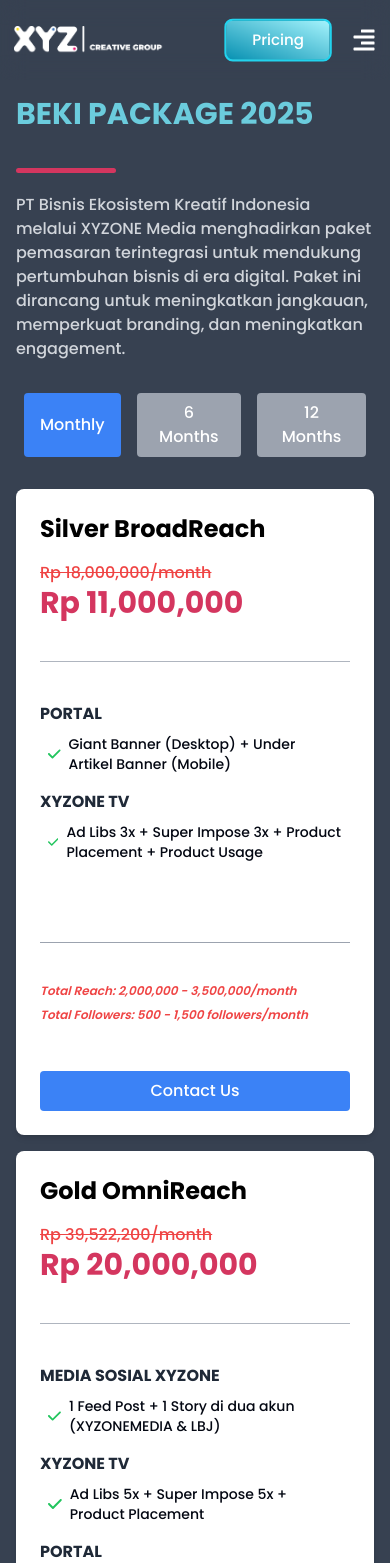
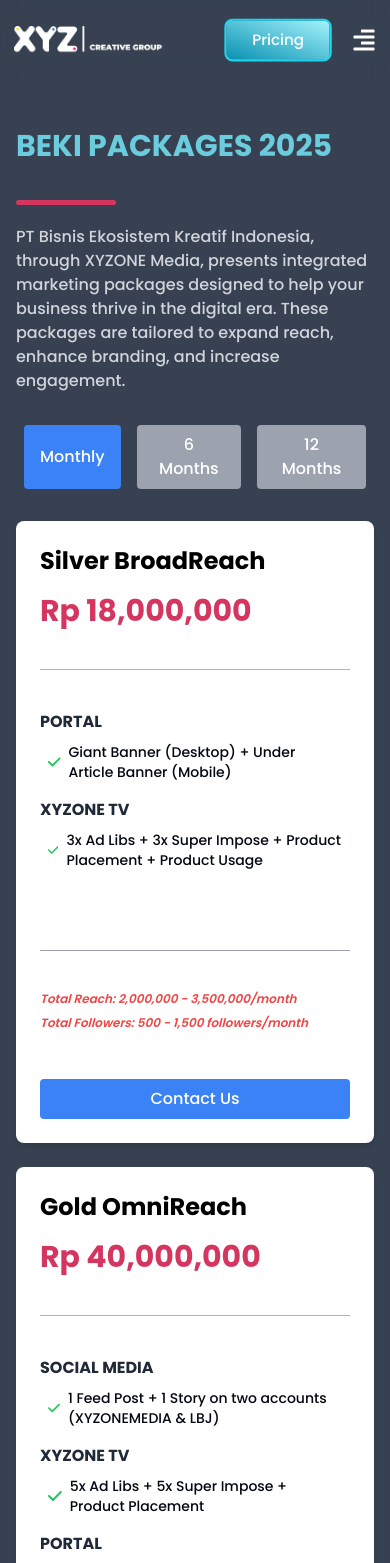
Before and after one commit to BLWARK/ujoheowasje0oqwaopepokdaskkxyz, a Next.js app: page /main/pricing in a window 390 px wide. Shown: the top 1563 px of the page. Built offline with nearby package versions, Linux system fonts and the light colour scheme.

Commit message:
fixing price at pricing page

```diff
--- a/app/main/pricing/page.jsx
+++ b/app/main/pricing/page.jsx
@@ -1,237 +1,148 @@
-"use client"
-import React, { useState, useEffect } from 'react';
+"use client";
+import React, { useState, useEffect } from "react";
 import { FaCheck } from "react-icons/fa6";
 import AOS from "aos";
 import "aos/dist/aos.css";
+import { packages, discounts } from "@/data/dataPackage"; // Pastikan path sesuai dengan lokasi file
 
 const PricingPage = () => {
-  const [billingCycle, setBillingCycle] = useState('monthly');
+  const [billingCycle, setBillingCycle] = useState("monthly");
 
   useEffect(() => {
     AOS.init({
-      duration: 7000, // Durasi animasi (ms)
-      easing: "ease-out", // Gaya easing
+      duration: 7000, // Turunkan ke durasi yang lebih realistis
+      easing: "ease-out",
       once: true, // Animasi hanya terjadi sekali
+
     });
+
+    // Re-initialize ketika komponen dirender ulang (untuk SSR)
+    AOS.refresh();
   }, []);
-
-  // Diskon yang dihitung manual
-  const discounts = {
-    "Silver BroadReach": { semiAnnual: 5.3, annual: 11.74 },
-    "Gold OmniReach": { semiAnnual: 7.92, annual: 13.96 },
-    "Platinum OmniMax": { semiAnnual: 5.95, annual: 11.9 },
-    "Diamond ImpactReach": { semiAnnual: 7.35, annual: 13.24 }
-  };
-
-  const packages = [
-    {
-      name: 'Silver BroadReach',
-      highlight: false,
-      cardColor: 'bg-white',
-      prices: {
-        monthly: 'Rp 11,000,000',
-        semiAnnual: 'Rp 62,500,000',
-        annual: 'Rp 116,500,000',
-      },
-      originalPrice: 'Rp 18,000,000/month',
-      totalReach: 'Total Reach: 2,000,000 - 3,500,000/month',
-      totalFollowers: 'Total Followers: 500 - 1,500 followers/month',
-      features: [
-        {
-          title: 'PORTAL',
-          items: ['Giant Banner (Desktop) + Under Artikel Banner (Mobile)']
-        },
-        {
-          title: 'XYZONE TV',
-          items: ['Ad Libs 3x + Super Impose 3x + Product Placement + Product Usage']
-        }
-      ]
-    },
-    {
-      name: 'Gold OmniReach',
-      highlight: false,
-      cardColor: 'bg-white',
-      prices: {
-        monthly: 'Rp 20,000,000',
-        semiAnnual: 'Rp 110,500,000',
-        annual: 'Rp 206,500,000',
-      },
-      originalPrice: 'Rp 39,522,200/month',
-      totalReach: 'Total Reach: 2,500,000 - 8,000,000/month',
-      totalFollowers: 'Total Followers: 1,500 - 3,500 followers/month',
-      features: [
-        {
-          title: 'MEDIA SOSIAL XYZONE',
-          items: ['1 Feed Post + 1 Story di dua akun (XYZONEMEDIA & LBJ)']
-        },
-        {
-          title: 'XYZONE TV',
-          items: ['Ad Libs 5x + Super Impose 5x + Product Placement']
-        },
-        {
-          title: 'PORTAL',
-          items: ['Giant Banner (Desktop) + Bottom Banner (Mobile)']
-        }
-      ]
-    },
-    {
-      name: 'Platinum OmniMax',
-      highlight: true,
-      cardColor: 'bg-white',
-      prices: {
-        monthly: 'Rp 28,000,000',
-        semiAnnual: 'Rp 158,000,000',
-        annual: 'Rp 296,000,000',
-      },
-      originalPrice: 'Rp 48,499,960/month',
-      totalReach: 'Total Reach: 4,000,000 - 8,000,000/month',
-      totalFollowers: 'Total Followers: 3,000 - 7,000 followers/month',
-      features: [
-        {
-          title: 'SOSIAL MEDIA MANAGEMENT',
-          items: [
-            'Posting Instagram (Feed 20x, Story 70x, Reels 10x)',
-            'Posting Twitter 10x',
-            'Posting Tiktok 10x',
-            'Pengelolaan interaksi dengan audiens (Komentar)',
-            'Laporan kinerja bulanan (KPI : Reach & Followers)',
-            '2 iklan berbayar (ads) per bulan',
-            '500 digital army per bulan',
-            'Penyesuaian konten dengan tren terbaru'
-          ]
-        },
-        {
-          title: 'XYZONE TV',
-          items: ['Ad Libs 5x + Super Impose 5x + Product Placement + Product Usage']
-        },
-        {
-          title: 'PORTAL',
-          items: ['Top Banner (Desktop) + Rectangle Banner (Mobile)']
-        }
-      ]
-    },
-    {
-      name: 'Diamond ImpactReach',
-      highlight: false,
-      cardColor: 'bg-white',
-      prices: {
-        monthly: 'Rp 51,000,000',
-        semiAnnual: 'Rp 283,500,000',
-        annual: 'Rp 531,000,000',
-      },
-      originalPrice: 'Rp 87,891,600/month',
-      totalReach: 'Total Reach: 5,000,000 - 10,000,000 /month',
-      totalFollowers: 'Total Followers: 4,000 - 10,000 followers/month',
-      features: [
-        {
-          title: 'SOSIAL MEDIA MANAGEMENT',
-          items: [
-            'Posting Instagram (Feed 25x, Story 90x, Reels 15x)',
-            'Posting Twitter 20x',
-            'Posting Tiktok 15x',
-            'Pengelolaan interaksi dengan audiens (Komentar)',
-            'Laporan kinerja bulanan (KPI : Reach & Followers)',
-            '500 digital army per bulan',
-            'Laporan kinerja bulanan dengan analisis mendalam dan rekomendasi',
-            '3 iklan berbayar (ads) per bulan',
-            `Penyesuaian konten dengan tren terkini dan konten yang lebih kreatif ${billingCycle !== 'monthly' ? ' - Eksklusif' : ''}`,
-            `${billingCycle === 'annual' ? 'Optimalisasi hashtag dan caption SEO untuk engagement maksimal - Eksklusif' : ''}`,
-            'Dapat landing page website brand (domain dan server exclude)'
-          ].filter(Boolean)
-        },
-        {
-          title: 'XYZONE TV',
-          items: ['Ad Libs 7x + Super Impose 7x + Product Placement + Product Usage']
-        },
-        {
-          title: 'PORTAL',
-          items: ['Top Banner (Desktop) + Rectangle Banner (Mobile)']
-        },
-        {
-          title: 'MEDIA SOSIAL XYZONE',
-          items: ['1 Feed Post + 1 Story + 1 Reel di dua akun']
-        }
-      ]
-    }
-  ];
-
   return (
-    <div className="2xl:p-6 2xl:px-20 p-4 bg-gray-750 mt-20 ">
-      <div className="flex flex-col 2xl:justify-center justify-start 2xl:items-center items-start">
-        <h1 className="2xl:text-5xl text-3xl font-bold 2xl:text-center text-left mb-4 text-secondary">BEKI PACKAGE 2025</h1>
+    <div className="2xl:p-6 2xl:px-20 p-4 bg-gray-750 mt-28 mb-20 ">
+      <div data-aos="fade-up" data-aos-duration="5000" className="flex flex-col 2xl:justify-center justify-start 2xl:items-center items-start">
+        <h1 className="2xl:text-5xl text-3xl font-bold 2xl:text-center text-left mb-4 text-secondary">
+          BEKI PACKAGES 2025
+        </h1>
         <div className="w-[100px] h-[5px] bg-hover rounded-full my-5"></div>
-        <p className="2xl:text-center text-left text-gray-300 mb-8 2xl:w-[70%] w-full 2xl:text-xl text-small ">
-          PT Bisnis Ekosistem Kreatif Indonesia melalui XYZONE Media menghadirkan paket pemasaran terintegrasi
-          untuk mendukung pertumbuhan bisnis di era digital. Paket ini dirancang untuk meningkatkan jangkauan,
-          memperkuat branding, dan meningkatkan engagement.
+        <p className="2xl:text-center text-left text-gray-300 mb-8 2xl:w-[70%] w-full 2xl:text-xl text-small">
+          PT Bisnis Ekosistem Kreatif Indonesia, through XYZONE Media, presents
+          integrated marketing packages designed to help your business thrive in
+          the digital era. These packages are tailored to expand reach, enhance
+          branding, and increase engagement.
         </p>
       </div>
+
       {/* Billing Toggle */}
-      <div className="flex 2xl:justify-center justify-start overflow-auto mb-8">
+      <div data-aos="fade-up" className="flex 2xl:justify-center justify-start overflow-auto mb-8">
         <button
-          onClick={() => setBillingCycle('monthly')}
-          className={`px-4 py-2 mx-2 ${billingCycle === 'monthly' ? 'bg-blue-500 text-white' : 'bg-gray-400'} rounded`}
+          onClick={() => setBillingCycle("monthly")}
+          className={`px-4 py-2 mx-2 ${
+            billingCycle === "monthly"
+              ? "bg-blue-500 text-white"
+              : "bg-gray-400"
+          } rounded`}
         >
           Monthly
         </button>
         <button
-          onClick={() => setBillingCycle('semiAnnual')}
-          className={`px-4 py-2 mx-2 ${billingCycle === 'semiAnnual' ? 'bg-blue-500 text-white' : 'bg-gray-400'} rounded`}
+          onClick={() => setBillingCycle("semiAnnual")}
+          className={`px-4 py-2 mx-2 ${
+            billingCycle === "semiAnnual"
+              ? "bg-blue-500 text-white"
+              : "bg-gray-400"
+          } rounded`}
         >
           6 Months
         </button>
         <button
-          onClick={() => setBillingCycle('annual')}
-          className={`px-4 py-2 mx-2 ${billingCycle === 'annual' ? 'bg-blue-500 text-white' : 'bg-gray-400'} rounded`}
+          onClick={() => setBillingCycle("annual")}
+          className={`px-4 py-2 mx-2 ${
+            billingCycle === "annual" ? "bg-blue-500 text-white" : "bg-gray-400"
+          } rounded`}
         >
           12 Months
         </button>
       </div>
 
       {/* Pricing Grid */}
-      <div className="grid grid-cols-1 md:grid-cols-4 gap-4">
+      <div  className="grid grid-cols-1 md:grid-cols-4 gap-6">
         {packages.map((pkg, index) => (
           <div
+          data-aos="flip-left"
+          data-aos-duration="5000"
             key={index}
-            className={`p-6 rounded-lg shadow-md ${pkg.cardColor} flex flex-col justify-between h-full transition-transform transform hover:scale-105 hover:bg-gradient-to-tr ${pkg.highlight ? 'border-4 border-hover scale-100' : ''}`}
+            className={`p-6 rounded-lg shadow-md ${
+              pkg.cardColor
+            } flex flex-col justify-between h-full   ${
+              pkg.highlight ? "border-4 border-hover scale-100" : ""
+            }`}
           >
             <div>
-              <div className="flex justify-between items-center mb-4">
-                <h2 className="2xl:text-2xl text-2xl font-bold text-black">{pkg.name}</h2>
+              <div  className="flex justify-between items-center mb-4">
+                <h2 className="2xl:text-2xl text-2xl font-bold text-black">
+                  {pkg.name}
+                </h2>
                 {pkg.highlight && (
-                  <span className="bg-red-500 text-white 2xl:px-2 px-2 animate-pulse py-2 rounded text-sm">Best Value</span>
+                  <span className="bg-red-500 text-white 2xl:px-2 px-2 animate-pulse py-2 rounded text-sm">
+                    Best Value
+                  </span>
                 )}
               </div>
-              <p className="text-md text-red-500 line-through">{pkg.originalPrice}</p>
               <p className="text-3xl font-bold text-hover flex items-center gap-2">
                 {pkg.prices[billingCycle]}
-                {billingCycle !== 'monthly' && (
+                {billingCycle !== "monthly" && (
                   <span className="text-red-500 text-sm">
-                    (Save {billingCycle === 'semiAnnual' ? discounts[pkg.name].semiAnnual : discounts[pkg.name].annual}%)
+                    (Save{" "}
+                    {billingCycle === "semiAnnual"
+                      ? discounts[pkg.name].semiAnnual
+                      : discounts[pkg.name].annual}
+                    %)
                   </span>
                 )}
               </p>
               <div className="w-full h-[1px] bg-gray-400 opacity-80 my-10"></div>
               {pkg.features.map((feature, i) => (
                 <div key={i} className="mb-4 gap-4">
-                  <h3 className="font-bold text-gray-800 mb-2">{feature.title}</h3>
+                  <h3 className="font-bold text-gray-800 mb-2">
+                    {feature.title}
+                  </h3>
                   <ul className="space-y-2">
                     {feature.items.map((item, j) => (
-                      <li key={j} className="flex items-center text-gray-950 text-sm px-2">
-                        <FaCheck className="text-green-500 mr-2 text-lg" /> {item}
+                      <li
+                        key={j}
+                        className="flex items-center text-gray-950 text-sm px-2"
+                      >
+                        <FaCheck className="text-green-500 mr-2 text-lg" />{" "}
+                        {item}
                       </li>
                     ))}
                   </ul>
                 </div>
               ))}
             </div>
+
             <div className="mt-6">
               <div className="w-full h-[1px] bg-gray-400 my-10"></div>
-              <p className="text-red-500 text-xs font-semibold italic mb-2">{pkg.totalReach}</p>
-              <p className="text-red-500 text-xs font-semibold italic mb-2">{pkg.totalFollowers}</p>
-              <button className="w-full bg-blue-500 text-white py-2 rounded hover:bg-blue-600 mt-10">
-                Contact Us
-              </button>
+              <p className="text-red-500 text-xs font-semibold italic mb-2">
+                {pkg.totalReach}
+              </p>
+              <p className="text-red-500 text-xs font-semibold italic mb-2">
+                {pkg.totalFollowers}
+              </p>
+
+              {/* Contact Us Button */}
+              <a
+                href="https://wa.me/6281295095096"
+                target="_blank"
+                rel="noopener noreferrer"
+                className="w-full block"
+              >
+                <button className="w-full bg-blue-500 text-white py-2 rounded hover:bg-blue-600 mt-10">
+                  Contact Us
+                </button>
+              </a>
             </div>
           </div>
         ))}
--- /dev/null
+++ b/data/dataPackage.js
@@ -0,0 +1,144 @@
+// dataPackage.js
+
+const discounts = {
+    "Silver BroadReach": { semiAnnual: 5.56, annual: 12.0 },
+    "Gold OmniReach": { semiAnnual: 7.08, annual: 12.92 },
+    "Platinum OmniMax": { semiAnnual: 5.84, annual: 11.99 },
+    "Diamond ImpactReach": { semiAnnual: 6.1, annual: 12.1 },
+  };
+
+  const packages = [
+    {
+      name: "Silver BroadReach",
+      highlight: false,
+      cardColor: "bg-white",
+      prices: {
+        monthly: "Rp 18,000,000",
+        semiAnnual: "Rp 102,000,000",
+        annual: "Rp 190,080,000",
+      },
+      totalReach: "Total Reach: 2,000,000 - 3,500,000/month",
+      totalFollowers: "Total Followers: 500 - 1,500 followers/month",
+      features: [
+        {
+          title: "PORTAL",
+          items: ["Giant Banner (Desktop) + Under Article Banner (Mobile)"],
+        },
+        {
+          title: "XYZONE TV",
+          items: [
+            "3x Ad Libs + 3x Super Impose + Product Placement + Product Usage",
+          ],
+        },
+      ],
+    },
+    {
+      name: "Gold OmniReach",
+      highlight: false,
+      cardColor: "bg-white",
+      prices: {
+        monthly: "Rp 40,000,000",
+        semiAnnual: "Rp 223,000,000",
+        annual: "Rp 418,000,000",
+      },
+      totalReach: "Total Reach: 2,500,000 - 8,000,000/month",
+      totalFollowers: "Total Followers: 1,500 - 3,500 followers/month",
+      features: [
+        {
+          title: "SOCIAL MEDIA",
+          items: ["1 Feed Post + 1 Story on two accounts (XYZONEMEDIA & LBJ)"],
+        },
+        {
+          title: "XYZONE TV",
+          items: ["5x Ad Libs + 5x Super Impose + Product Placement"],
+        },
+        {
+          title: "PORTAL",
+          items: ["Giant Banner (Desktop) + Bottom Banner (Mobile)"],
+        },
+      ],
+    },
+    {
+      name: "Platinum OmniMax",
+      highlight: true,
+      cardColor: "bg-white",
+      prices: {
+        monthly: "Rp 48,500,000",
+        semiAnnual: "Rp 274,000,000",
+        annual: "Rp 512,200,000",
+      },
+      totalReach: "Total Reach: 4,000,000 - 8,000,000/month",
+      totalFollowers: "Total Followers: 3,000 - 7,000 followers/month",
+      features: [
+        {
+          title: "SOCIAL MEDIA MANAGEMENT",
+          items: [
+            "20 Instagram Posts (Feed), 70 Stories, 10 Reels",
+            "10 Twitter Posts",
+            "10 TikTok Posts",
+            "Audience Interaction Management (Comments)",
+            "Monthly Performance Report (KPIs: Reach & Followers)",
+            "2 Paid Ads per month",
+            "500 Digital Army per month",
+            "Content Adjustments to the Latest Trends",
+          ],
+        },
+        {
+          title: "XYZONE TV",
+          items: [
+            "5x Ad Libs + 5x Super Impose + Product Placement + Product Usage",
+          ],
+        },
+        {
+          title: "PORTAL",
+          items: ["Top Banner (Desktop) + Rectangle Banner (Mobile)"],
+        },
+      ],
+    },
+    {
+      name: "Diamond ImpactReach",
+      highlight: false,
+      cardColor: "bg-white",
+      prices: {
+        monthly: "Rp 88,000,000",
+        semiAnnual: "Rp 495,800,000",
+        annual: "Rp 928,200,000",
+      },
+      totalReach: "Total Reach: 5,000,000 - 10,000,000/month",
+      totalFollowers: "Total Followers: 4,000 - 10,000 followers/month",
+      features: [
+        {
+          title: "SOCIAL MEDIA MANAGEMENT",
+          items: [
+            "25 Instagram Posts (Feed), 90 Stories, 15 Reels",
+            "20 Twitter Posts",
+            "15 TikTok Posts",
+            "Audience Interaction Management (Comments)",
+            "Monthly Performance Report (KPIs: Reach & Followers)",
+            "500 Digital Army per month",
+            "Detailed Monthly Performance Report with Recommendations",
+            "3 Paid Ads per month",
+            "Customized Content Adjustments to Current Trends - Exclusive",
+            "SEO-Optimized Hashtags & Captions for Maximum Engagement - Exclusive",
+            "Dedicated Brand Landing Page (excluding domain & server)",
+          ],
+        },
+        {
+          title: "XYZONE TV",
+          items: [
+            "7x Ad Libs + 7x Super Impose + Product Placement + Product Usage",
+          ],
+        },
+        {
+          title: "PORTAL",
+          items: ["Top Banner (Desktop) + Rectangle Banner (Mobile)"],
+        },
+        {
+          title: "SOCIAL MEDIA",
+          items: ["1 Feed Post + 1 Story + 1 Reel on two accounts"],
+        },
+      ],
+    },
+  ];
+
+  export { packages, discounts };
```
